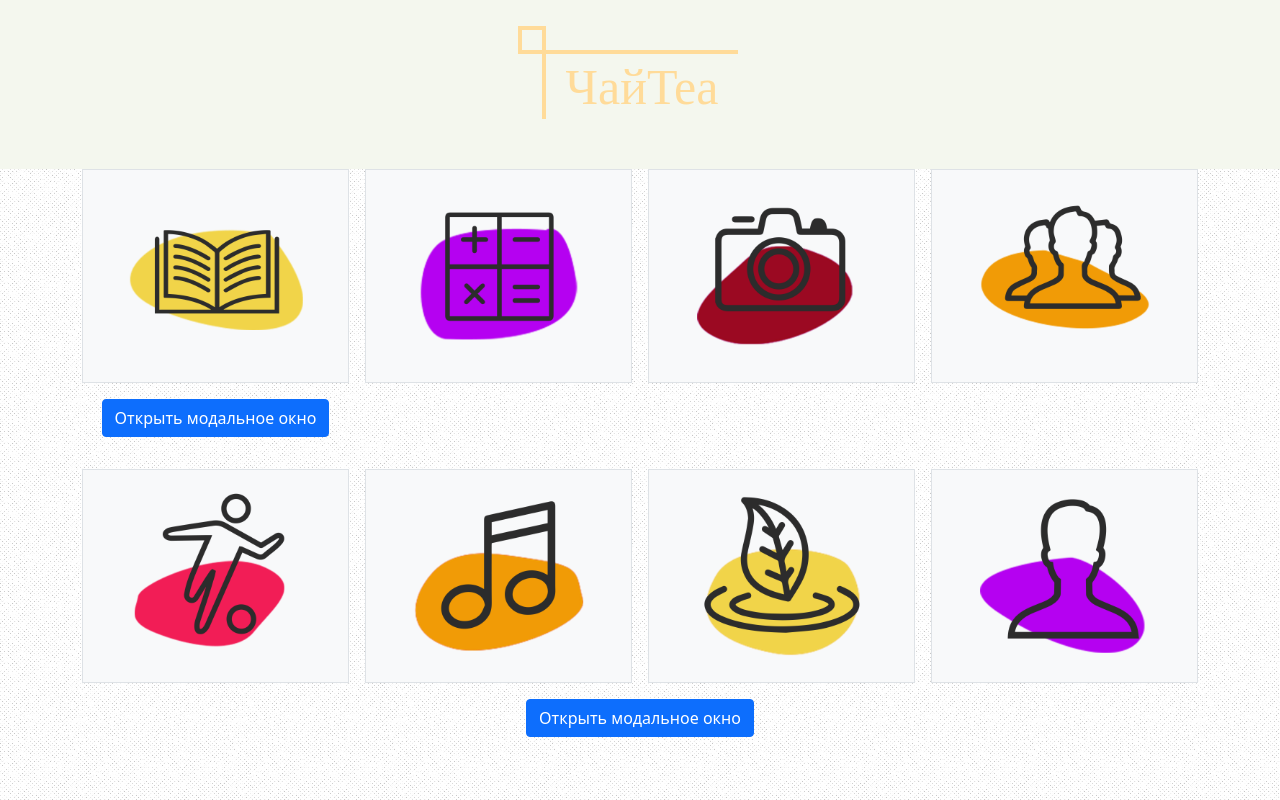
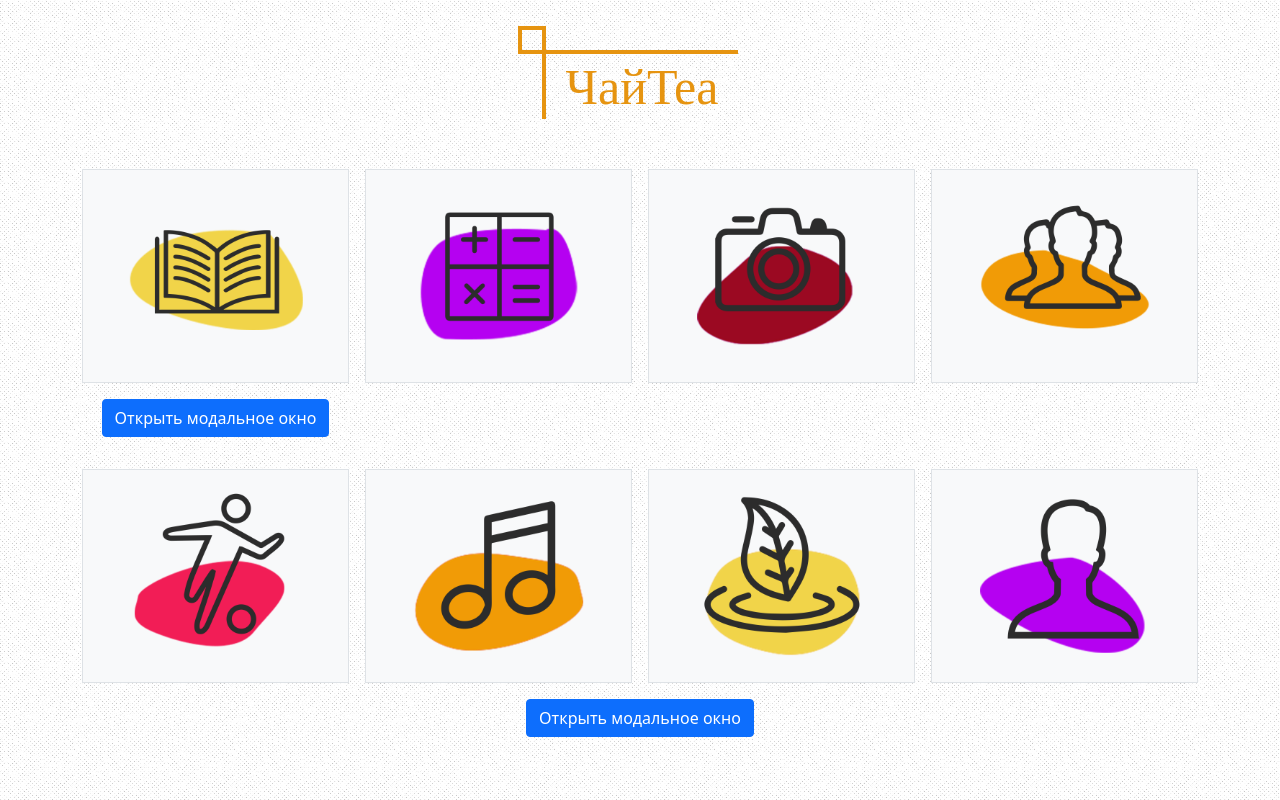
Before and after one commit to aasych/CardGame, a plain HTML site: page index.html in a window 1280 px wide. Drawn offline with nearby package versions, Linux system fonts and the light colour scheme.

Commit message:
Update style.css

```diff
--- a/style.css
+++ b/style.css
@@ -5,14 +5,13 @@
 
 
 .four {
-    background: #F4F7EE;
     padding: 50px 20px;
     text-align: center;
   }
   .four h1 {
     font-family: 'Merriweather', serif;
     position: relative;
-    color: #ffdb99;
+    color: #e69410;
     font-size: 50px;
     font-weight: normal;
     padding: 8px 20px 7px 20px;
@@ -29,7 +28,7 @@
     height: 28px;
     top: -28px;
     left: -28px;
-    border: 4px solid #ffdb99;
+    border: 4px solid #e69410;
     box-sizing: border-box;
   }
   @media (max-width: 450px) {
```
